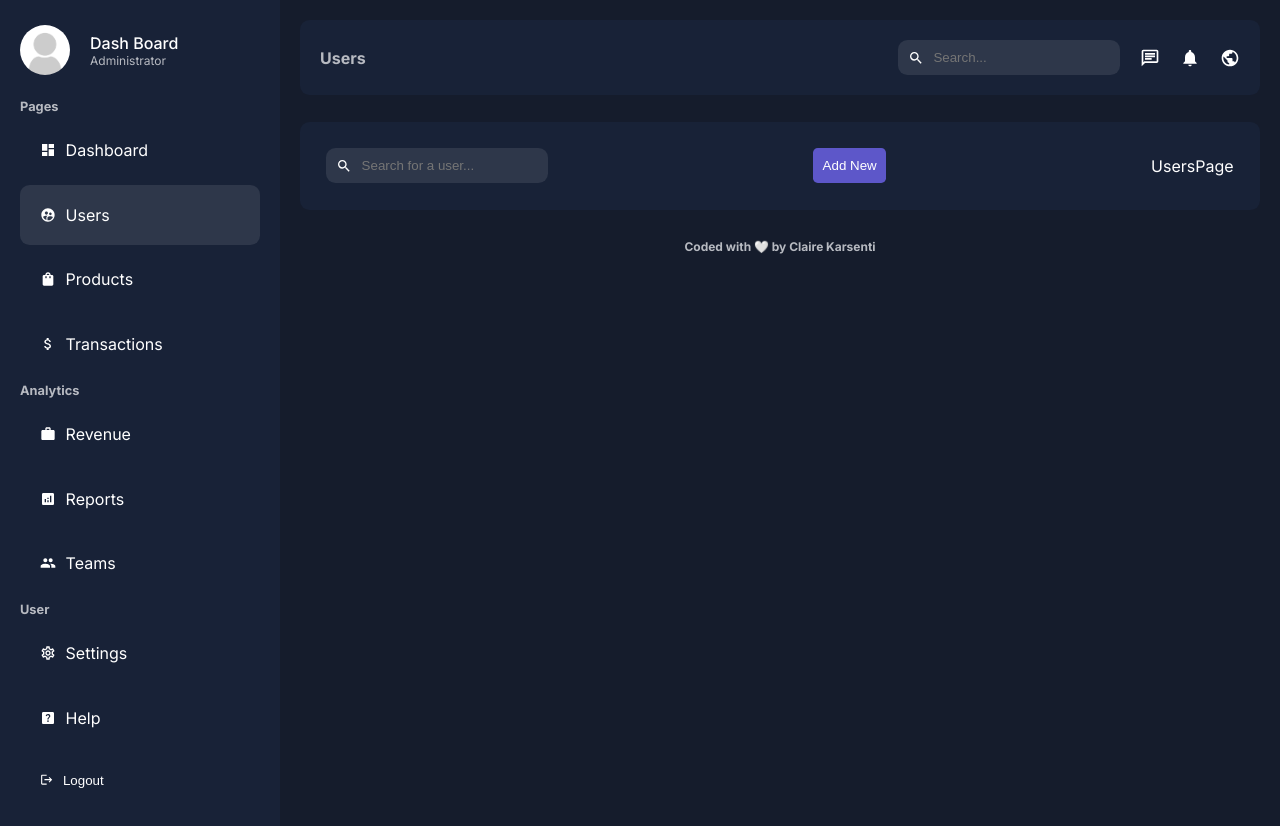
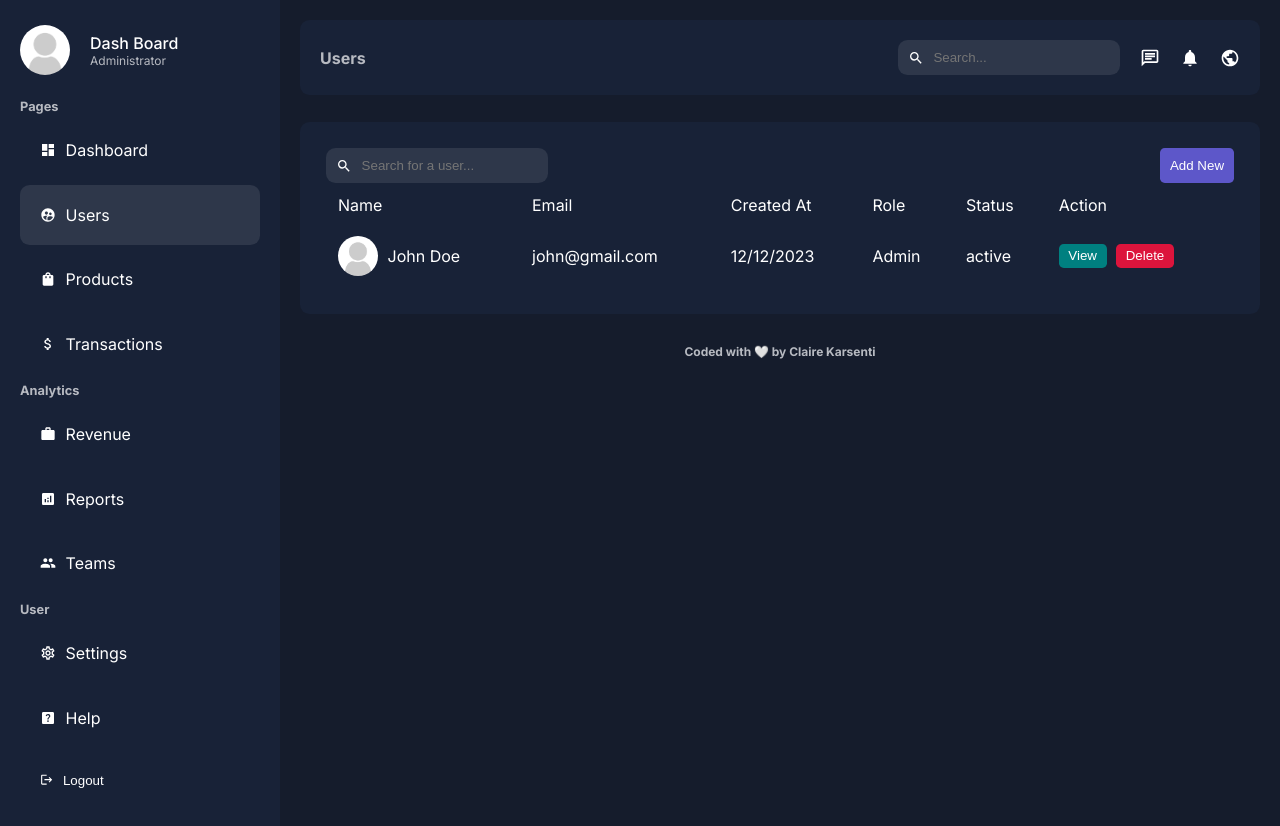
Before and after one commit to ClaireKarsenti/Dashboard, a Next.js app: page /dashboard/users in a window 1280 px wide. Built offline with nearby package versions, Linux system fonts and the light colour scheme.

Commit message:
Add users table structure

```diff
--- a/app/dashboard/users/page.tsx
+++ b/app/dashboard/users/page.tsx
@@ -1,6 +1,8 @@
 import Search from '@/app/ui/dashboard/search/search';
 import styles from '@/app/ui/dashboard/users/users.module.css';
 import Link from 'next/link';
+import Image from 'next/image';
+import NoAvatar from '@/public/noavatar.png';
 
 export default function UsersPage() {
   return (
@@ -10,8 +12,51 @@ export default function UsersPage() {
         <Link href="/dashboard/users/add">
           <button className={styles.addButton}>Add New</button>
         </Link>
-        UsersPage
       </div>
+      <table className={styles.table}>
+        <thead>
+          <tr>
+            <td>Name</td>
+            <td>Email</td>
+            <td>Created At</td>
+            <td>Role</td>
+            <td>Status</td>
+            <td>Action</td>
+          </tr>
+        </thead>
+        <tbody>
+          <tr>
+            <td>
+              <div className={styles.user}>
+                <Image
+                  src={NoAvatar}
+                  alt="profile picture"
+                  width={40}
+                  height={40}
+                  className={styles.userImage}
+                />
+                John Doe
+              </div>
+            </td>
+            <td>john@gmail.com</td>
+            <td>12/12/2023</td>
+            <td>Admin</td>
+            <td>active</td>
+            <td>
+              <div className={styles.buttons}>
+                <Link href="/">
+                  <button className={`${styles.button} ${styles.view}`}>
+                    View
+                  </button>
+                </Link>
+                <button className={`${styles.button} ${styles.delete}`}>
+                  Delete
+                </button>
+              </div>
+            </td>
+          </tr>
+        </tbody>
+      </table>
     </div>
   );
 }
```
